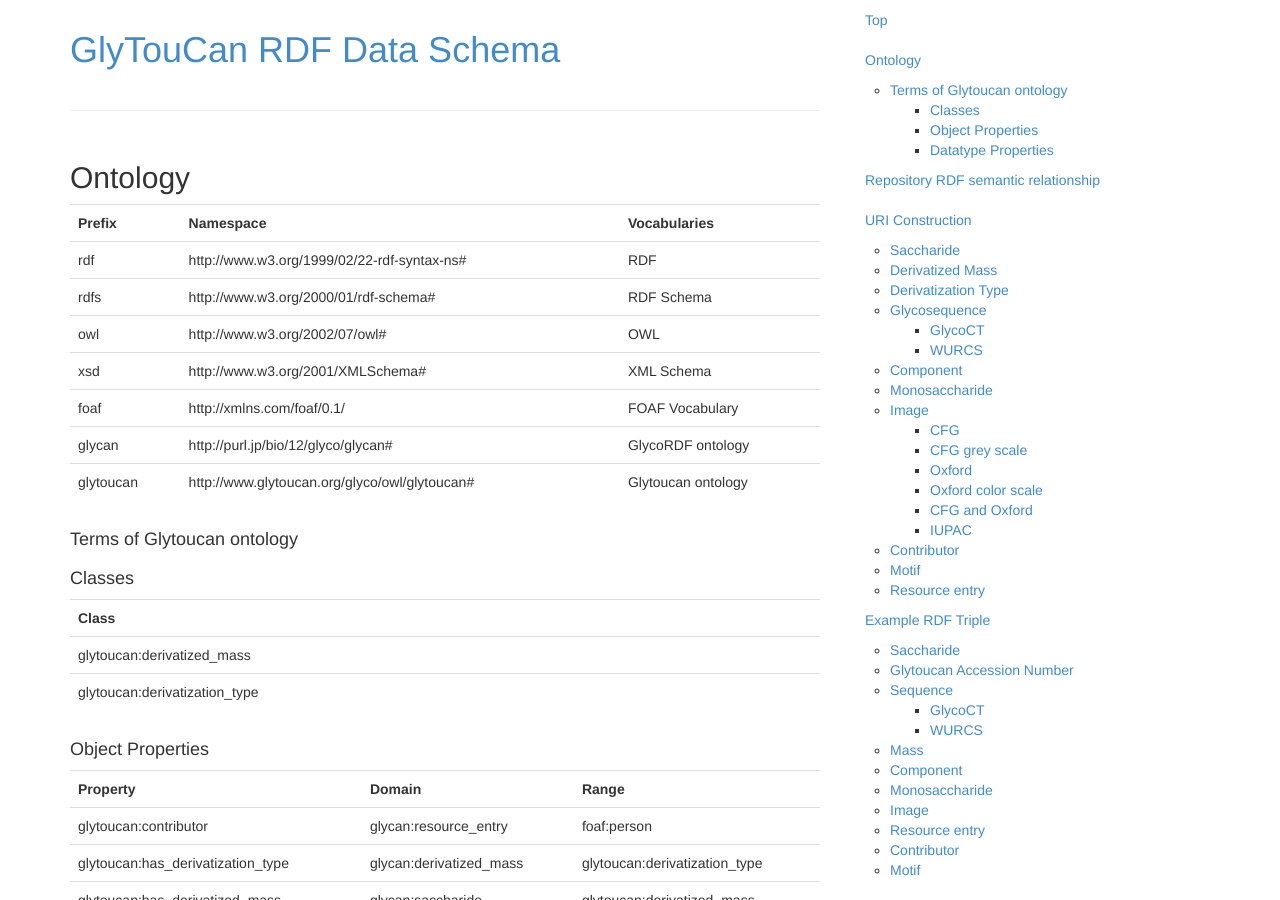
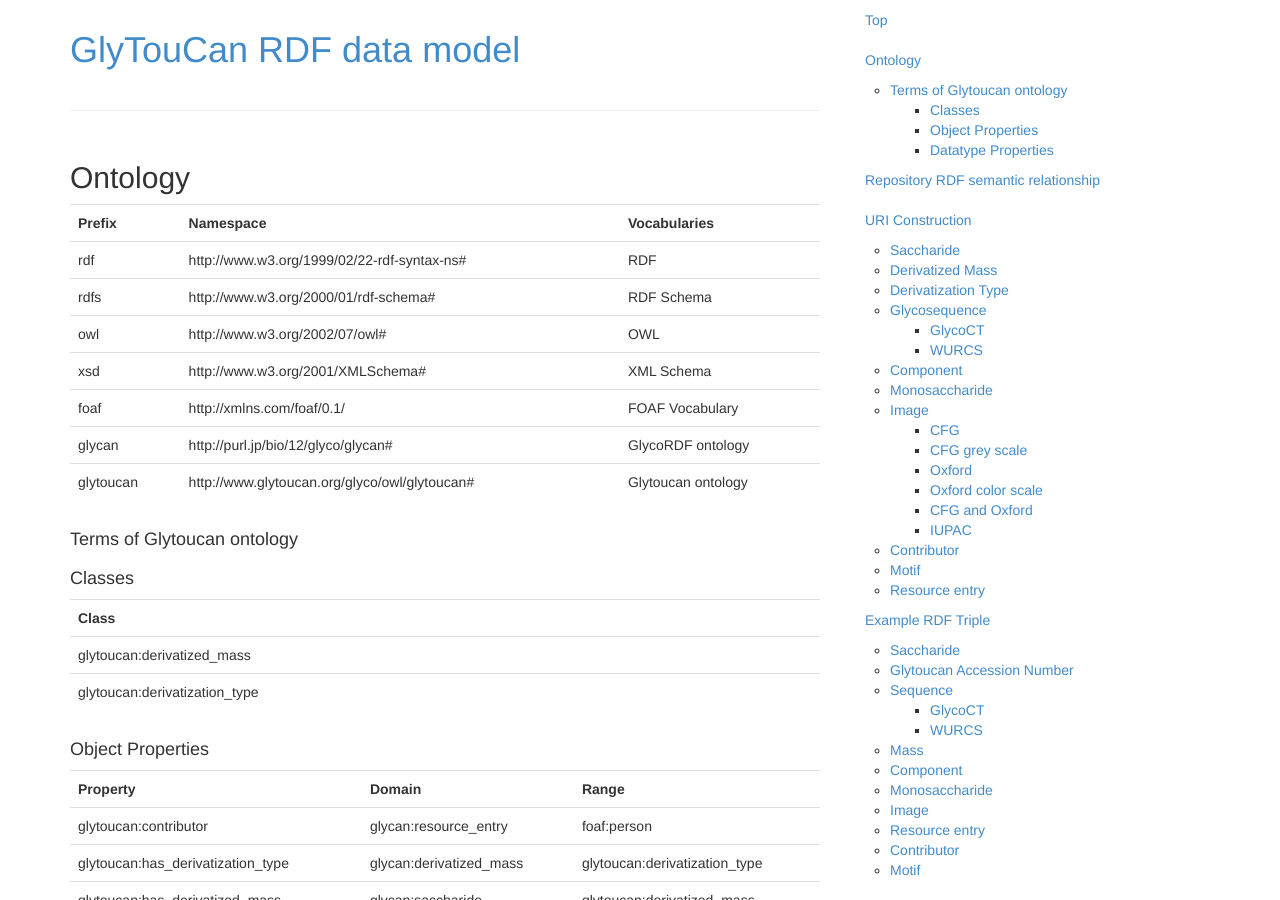
Before and after one commit to glytoucan/glytoucan, a Jekyll site: the page rdf-ontology/rdf-doc.html, which Jekyll copies as it is, in a window 1280 px wide and 900 px high. Built offline with Jekyll 4.4.1, drawn with Linux system fonts in a browser that asks for light colours; Markdown is read by kramdown in place of the engine named in the settings.

Commit message:
modified ref-ontology

```diff
--- a/rdf-ontology/rdf-doc.html
+++ b/rdf-ontology/rdf-doc.html
@@ -15,7 +15,7 @@
 <div class="container">
 	<div class="row">
 	<div class="col-md-8" role="main">
-	<h1 class="text-primary" id="top">GlyTouCan RDF Data Schema</h1>
+	<h1 class="text-primary" id="top">GlyTouCan RDF data model</h1>
 	<hr />
 	<section>
 		<h2 id="ontology">Ontology</h2>
```
Also changed, not shown: rdf-ontology/index.md (+1 -1 lines).
